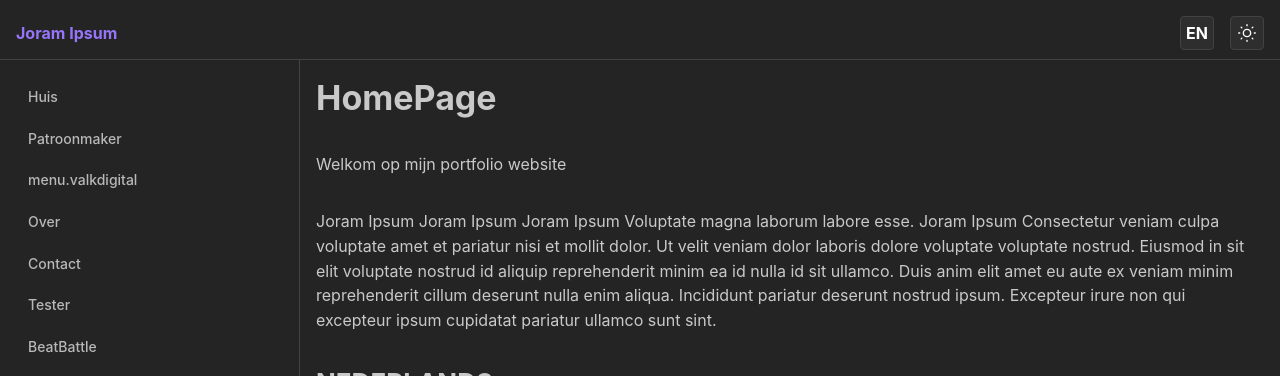
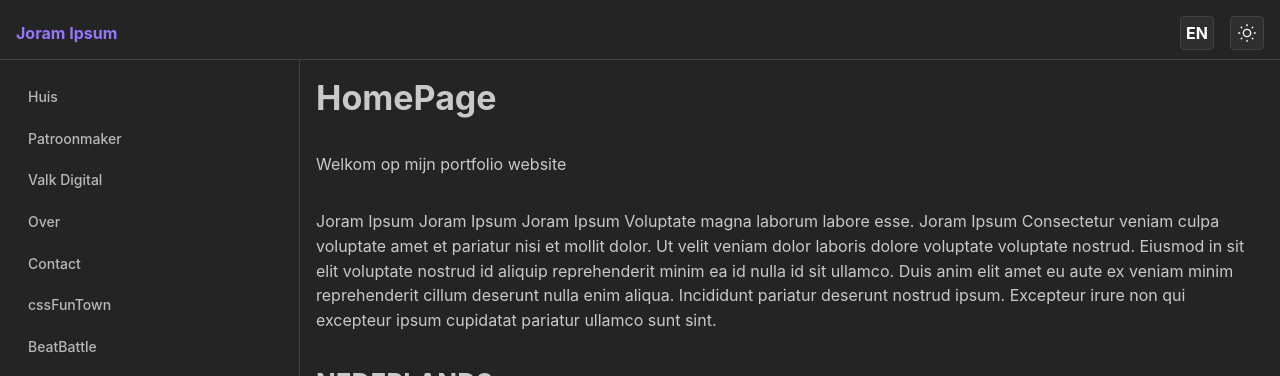
Before and after one commit to Joram3000/joram3000.github.io, a React (Vite) app: page /#/ in a window 1280 px wide. Shown: the top 376 px of the page. Built offline with nearby package versions, Linux system fonts and the light colour scheme; no server answers.

Commit message:
add translation

```diff
--- a/src/locale/nl.ts
+++ b/src/locale/nl.ts
@@ -5,10 +5,10 @@ const nl = {
   menu: {
     home: "Huis",
     patternMaker: "Patroonmaker",
-    videoPlayer: "Videospeler",
+    valkdigital: "Valk Digital",
     about: "Over",
     contact: "Contact",
-    test: "Tester",
+    test: "cssFunTown",
     beatbattle: "BeatBattle",
   },
 };
```
